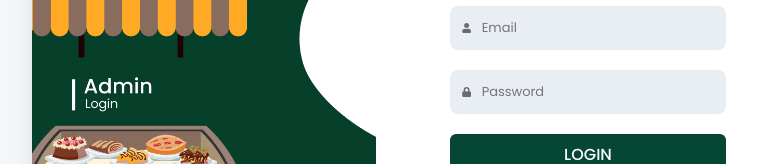
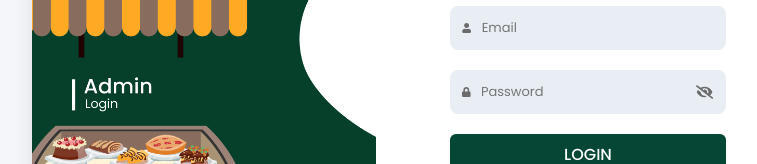
Before and after one commit to abinialo/vercelyummysouth, a React (Create React App) app: page / in a window 1280 px wide. Shown: the part 362-526 px from the top of the page, without its empty margins (224-981 px from the left). Built offline with nearby package versions, Linux system fonts and the light colour scheme.

Commit message:
login eye icon

```diff
--- a/src/sections/login/Login.jsx
+++ b/src/sections/login/Login.jsx
@@ -4,6 +4,9 @@ import styles from "./login.module.css";
 import { FaUser, FaLock } from "react-icons/fa";
 import { LoginUser } from "../../utils/api/Serviceapi";
 import { toast } from "react-toastify";
+import { FaEye } from "react-icons/fa";
+import { FaEyeSlash } from "react-icons/fa";
+
 
 const Login = () => {
   const navigate = useNavigate();
@@ -68,6 +71,9 @@ const Login = () => {
     if (passwordError) setPasswordError("");
   };
 
+  const [show, setShow] = useState(false)
+
+
   return (
     <div className={styles.pageWrapper}>
       <div className={styles.loginContainer}>
@@ -99,18 +105,27 @@ const Login = () => {
               <div className={styles.inputBox}>
                 <FaLock className={styles.inputIcon} />
                 <input
-                  type="password"
+                  type={show ? "text" :  "password"}
                   placeholder="Password"
                   value={password}
                   onChange={handlePasswordChange}
                 />
+                {show
+                  ?
+                  <FaEye className={styles.eyeIcon} onClick={()=>setShow(false)}/>
+                  :
+                  <FaEyeSlash className={styles.eyeIcon} onClick={()=>setShow(true)}/>
+                }
+
+
+
               </div>
               {passwordError && (
                 <p className={styles.errorMsg}>{passwordError}</p>
               )}
             </div>
 
-            <button type="submit"  disabled={loading} style={{ cursor: loading ? 'not-allowed' : 'pointer',backgroundColor: loading ? 'gray' : '#064635' }}
+            <button type="submit" disabled={loading} style={{ cursor: loading ? 'not-allowed' : 'pointer', backgroundColor: loading ? 'gray' : '#064635' }}
               className={styles.loginBtn}>
               {loading ? 'Loading...' : 'LOGIN'}
             </button>
--- a/src/sections/login/login.module.css
+++ b/src/sections/login/login.module.css
@@ -72,6 +72,13 @@
   font-size: 10px;
 }
 
+.eyeIcon {
+  /* margin-right: 10px; */
+  color: #6b6b6b;
+  font-size: 20px;
+  cursor: pointer;
+}
+
 .inputBox input {
   width: 100%;
   border: none;
```
